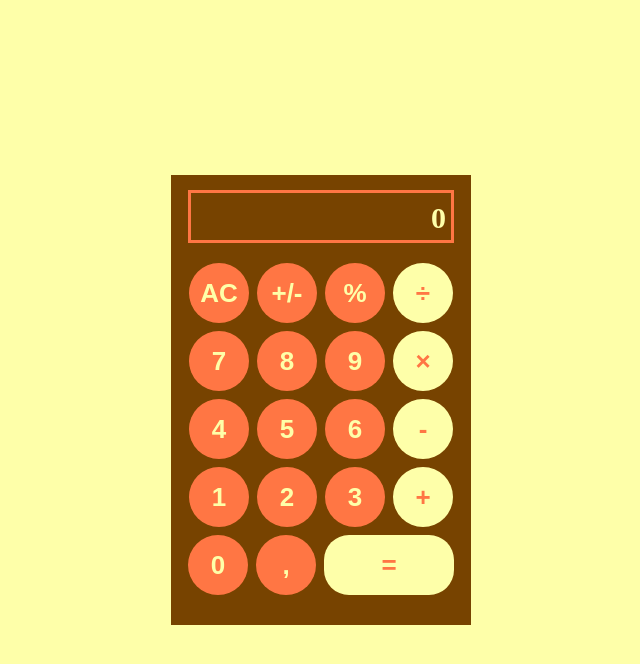
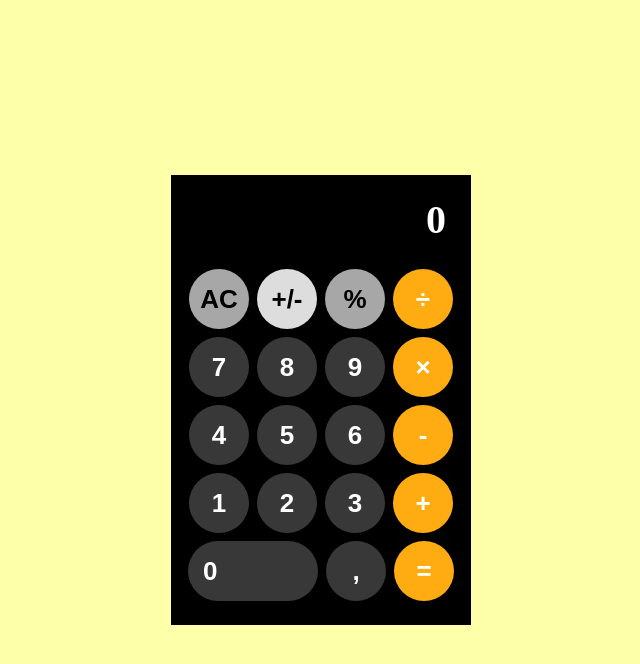
Before and after one commit to vuckoviic/calculator, a plain HTML site: page index.html in a window 1280 px wide. Both pictures are taken after a click on the button "+/-". Shown: the whole page, without its empty margins (319-959 px from the left). Drawn offline with Linux system fonts and the light colour scheme.

Commit message:
Styling in progress...

```diff
--- a/script.js
+++ b/script.js
@@ -105,6 +105,11 @@ const number7 = document.getElementById('number7');
 const number8 = document.getElementById('number8');
 const number9 = document.getElementById('number9');
 const number0 = document.getElementById('number0');
+
+// numberButtons.addEventListener('click', function (e) {
+//     e.classList.add('number-clicked');
+//     e.classList.remove('number-clicked');
+// })
 
 number1.addEventListener('click', function () {
     switch (true) {
@@ -866,16 +871,15 @@ const point = document.getElementById('point');
 let clearDisplay = false;
 
 AC.addEventListener('click', () => {
+    AC.classList.add('gray-operation-clicked');
     num2Check = false;
     operateCheck = false;
     operatorCheck = false;
-
     plus.classList.remove('operator-clicked');
     minus.classList.remove('operator-clicked');
     x.classList.remove('operator-clicked');
     divider.classList.remove('operator-clicked');
     remainderr.classList.remove('operator-clicked');
-
     num1 = "";
     num2 = "";
     operator = "";
@@ -895,7 +899,8 @@ if (num2Check === true){
 plusMinus.disabled = false;
 
 plusMinus.addEventListener('click', () => {
-    if (num1 && !num2Check) {
+    plusMinus.classList.add('gray-operation-clicked');
+        if (num1 && !num2Check) {
         if (operateCheck) {
             num1 = result.toString();
             operateCheck = false; // Reset operateCheck
@@ -1061,9 +1066,9 @@ divider.addEventListener('click', () => {
 });
 
 remainderr.addEventListener('click', () => {
+    remainderr.classList.add('gray-operation-clicked');
     if (num1 && num2 && operatorCheck && !operateCheck){
         operateCheck = false;
-        remainderr.classList.add('operator-clicked');
         num1 = num1;
         num2 = num2;
         console.log(num1, num2, operatorCheck, operateCheck)
@@ -1075,7 +1080,6 @@ remainderr.addEventListener('click', () => {
     }
     else if (operateCheck && operatorCheck && num2Check){
         num1 = result.toString();
-        remainderr.classList.add('operator-clicked');
         num2 = num2;
         operate(num1, operator, num2);
         operator = "%";
@@ -1085,7 +1089,6 @@ remainderr.addEventListener('click', () => {
     else {
     num1 = displayValue.textContent;
     operator = "%";
-    remainderr.classList.add('operator-clicked');
     num2Check = true;
     plusMinus.disabled = false;
     clearDisplay = true;
@@ -1141,6 +1144,7 @@ point.addEventListener('click', () => {
 equals.addEventListener('click', function() {
     operate(num1, operator, num2);
     operatorCheck = false;
+    equals.classList.add('equals-clicked');
     plus.classList.remove('operator-clicked');
     minus.classList.remove('operator-clicked');
     x.classList.remove('operator-clicked');
--- a/style.css
+++ b/style.css
@@ -13,7 +13,7 @@ body{
     align-items: center;
     height: 450px;
     width: 300px;
-    background-color: rgb(119, 67, 0);
+    background-color: black;
 }
 
 .display{
@@ -22,16 +22,15 @@ body{
     width: 260px;
     border: 1px solid black;
     margin-top: 15px;
-    border: 3px solid rgb(255, 118, 68);
     justify-content: flex-end;
     align-items: flex-end;
 }
 
 .display p{
-    font-size: 30px;
+    font-size: 40px;
     margin: 0;
     padding: 5px;
-    color: rgb(254, 255, 169);
+    color: rgb(255, 255, 255);
     font-weight: bold;
 }
 
@@ -58,10 +57,13 @@ button{
     color: rgb(254, 255, 169);
 }
 
-#equals{
+#number0{
     display: flex;
+    height: 60px;
     width: 130px;
-    border-radius: 25px;
+    border-radius: 30px;
+    justify-content: flex-start;
+    padding: 15px;
 }
 
 #zero-point-equals{
@@ -72,10 +74,41 @@ button{
 }
 
 .operation{
-    background-color: rgb(254, 255, 169);
-    color: rgb(255, 118, 68);
+    background-color: rgb(255, 172, 18);
+    color: rgb(255, 255, 255);
+}
+
+.gray-operation{
+    display: flex;
+    background-color: rgb(167, 167, 167);
+    color: black;
+}
+
+.gray-operation-clicked{
+    display: flex;
+    background-color: rgb(221, 221, 221);
+    color: rgb(0, 0, 0);
+    transition: 0.1s;
+}
+
+.number{
+    background-color: rgb(56, 56, 56);
+    color: white;
 }
 
 .operator-clicked{
     display: flex;
+    background-color: white;
+    color:rgb(255, 118, 68);
+    transition: 0.5s;
 }
+
+.number-clicked{
+    background-color: rgb(179, 179, 179);
+}
+
+.equals-clicked{
+    background-color:rgb(255, 255, 255) ;
+    color: rgb(255, 172, 18);
+    transition: 0.2s;
+}
```
